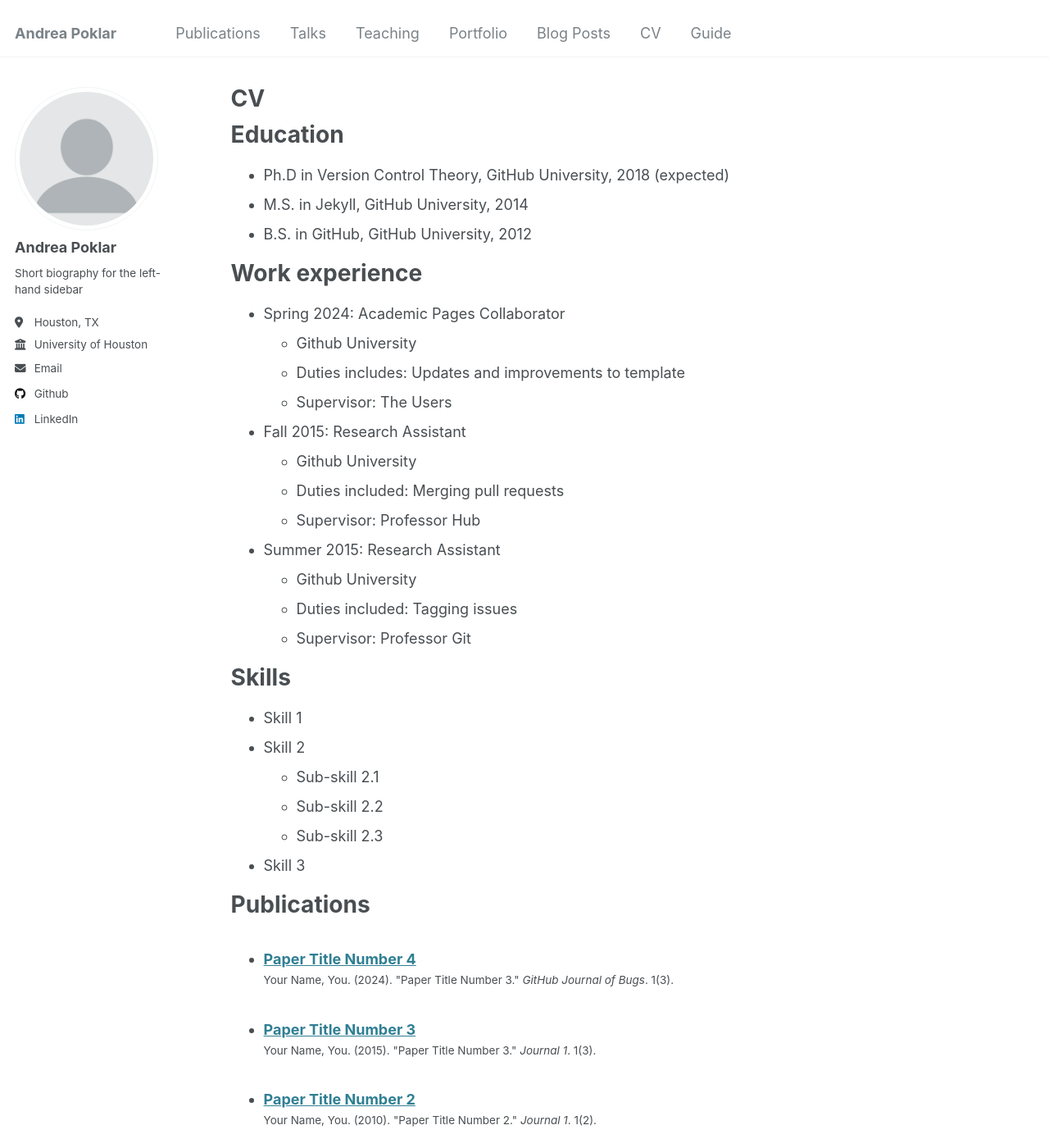
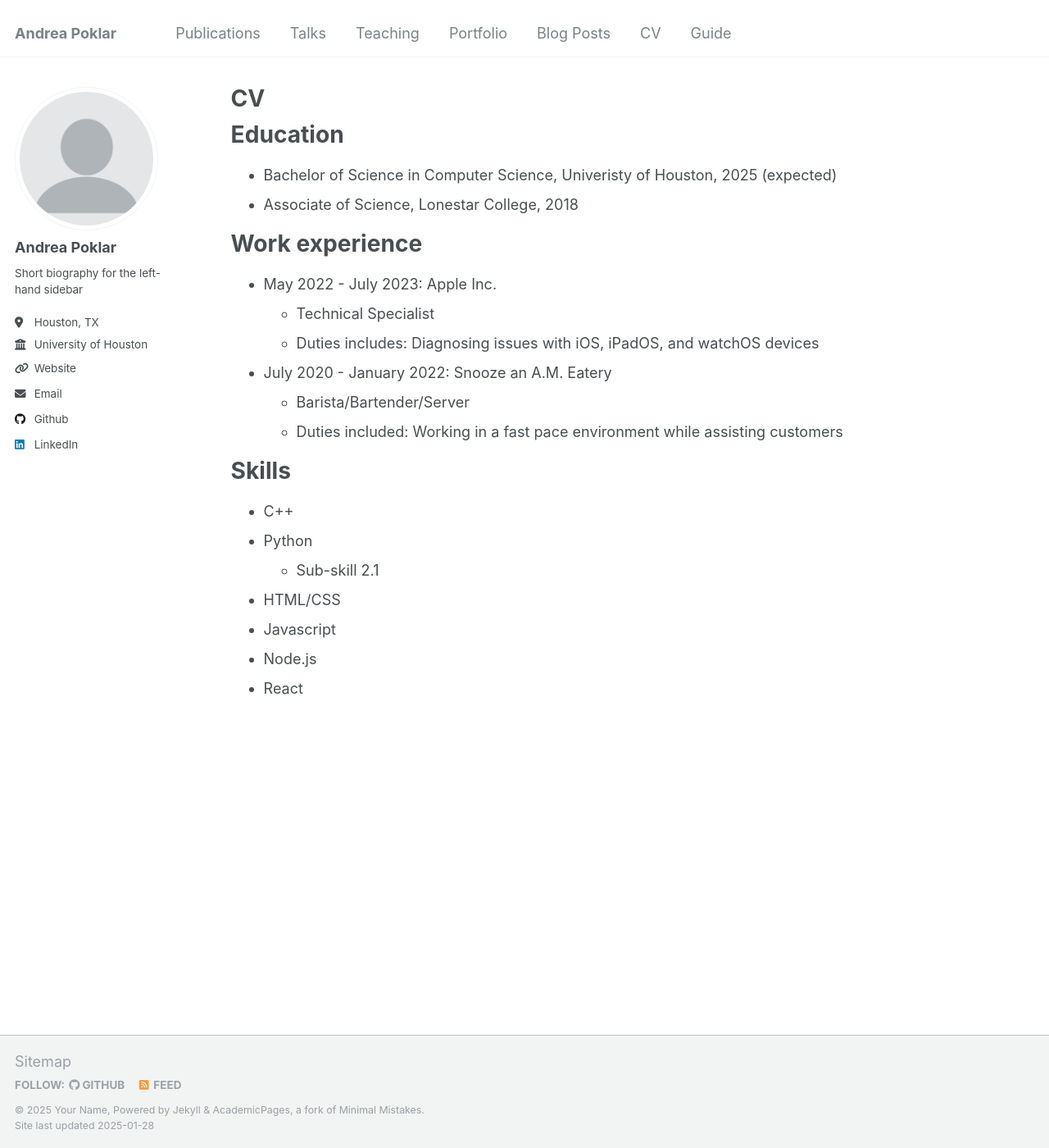
Before and after one commit to apoklar/apoklar.github.io, a Jekyll site: the page built from _pages/cv.md, in a window 1280 px wide and 1400 px high. Shown: the whole window at 82% size. Built offline with Jekyll 4.4.1, drawn with Linux system fonts in a browser that asks for light colours; some of the changed text lies outside the part shown.

Commit message:
minor changes

```diff
--- a/_config.yml
+++ b/_config.yml
@@ -27,7 +27,7 @@ author:
   bio              : "Short biography for the left-hand sidebar"
   location         : "Houston, TX"
   employer         : "University of Houston"
-  uri              : # URL
+  uri              : "cs.uh.edu"
   email            : "a.poklar@yahoo.com"
 
   # Academic websites
--- a/_pages/cv.md
+++ b/_pages/cv.md
@@ -11,54 +11,25 @@ redirect_from:
 
 Education
 ======
-* Ph.D in Version Control Theory, GitHub University, 2018 (expected)
-* M.S. in Jekyll, GitHub University, 2014
-* B.S. in GitHub, GitHub University, 2012
+* Bachelor of Science in Computer Science, Univeristy of Houston, 2025 (expected)
+* Associate of Science, Lonestar College, 2018
 
 Work experience
 ======
-* Spring 2024: Academic Pages Collaborator
-  * Github University
-  * Duties includes: Updates and improvements to template
-  * Supervisor: The Users
+* May 2022 - July 2023: Apple Inc.
+  * Technical Specialist
+  * Duties includes: Diagnosing issues with iOS, iPadOS, and watchOS devices
 
-* Fall 2015: Research Assistant
-  * Github University
-  * Duties included: Merging pull requests
-  * Supervisor: Professor Hub
-
-* Summer 2015: Research Assistant
-  * Github University
-  * Duties included: Tagging issues
-  * Supervisor: Professor Git
+* July 2020 - January 2022: Snooze an A.M. Eatery
+  * Barista/Bartender/Server
+  * Duties included: Working in a fast pace environment while assisting customers
 
 Skills
 ======
-* Skill 1
-* Skill 2
+* C++
+* Python
   * Sub-skill 2.1
-  * Sub-skill 2.2
-  * Sub-skill 2.3
-* Skill 3
-
-Publications
-======
-  <ul>{% for post in site.publications reversed %}
-    {% include archive-single-cv.html %}
-  {% endfor %}</ul>
-
-Talks
-======
-  <ul>{% for post in site.talks reversed %}
-    {% include archive-single-talk-cv.html  %}
-  {% endfor %}</ul>
-
-Teaching
-======
-  <ul>{% for post in site.teaching reversed %}
-    {% include archive-single-cv.html %}
-  {% endfor %}</ul>
-
-Service and leadership
-======
-* Currently signed in to 43 different slack teams
+* HTML/CSS
+* Javascript
+* Node.js
+* React
```
